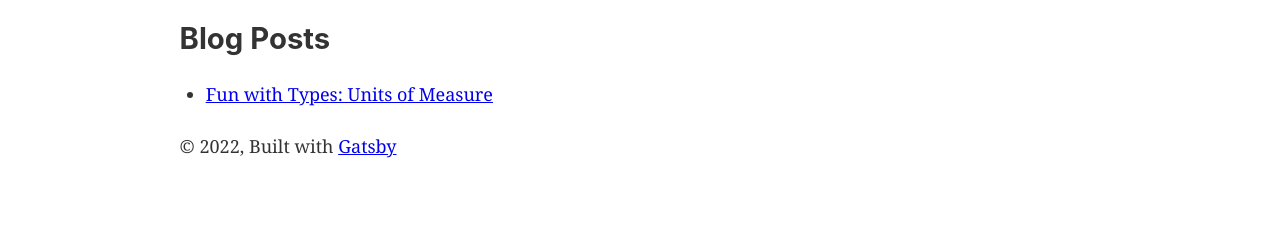
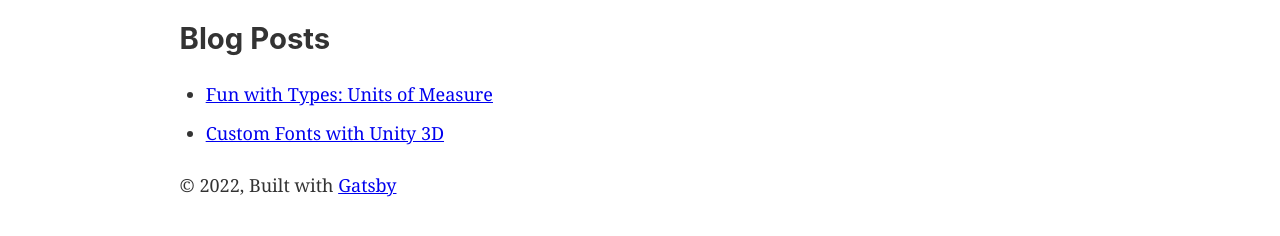
Before and after one commit to Rangoric/rangoric.github.io, a Gatsby site: page /blog in a window 1280 px wide. Shown: the part 100-336 px from the top of the page. Built offline with nearby package versions, Linux system fonts and the light colour scheme; Gatsby itself is replaced by a stand-in of ours.

Commit message:
Update index.mdx

```diff
--- a/src/pages/blog/index.mdx
+++ b/src/pages/blog/index.mdx
@@ -8,3 +8,4 @@ import SEO from "../../components/seo";
 ## Blog Posts
 
 - [Fun with Types: Units of Measure](/blog/fun-with-types-units-of-measure)
+- [Custom Fonts with Unity 3D](/blog/custom-fonts-with-unity-3d)
```
